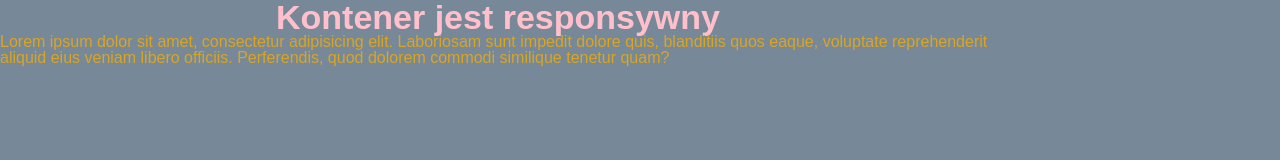
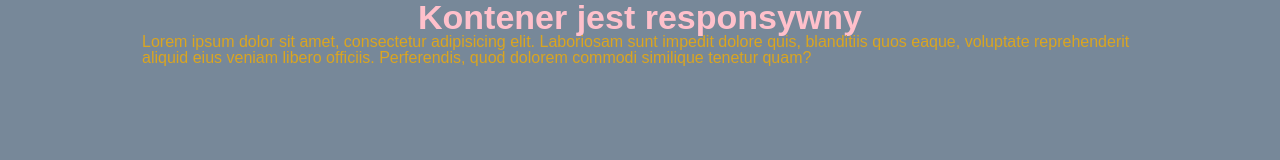
Before and after one commit to maciej00x/Rozszerzenie---Lekcja-5---Zaawansowany-CSS-RWD---Zadanie-1---Responsywny-kontener, a plain HTML site: page index.html in a window 1280 px wide. Drawn offline with Linux system fonts and the light colour scheme.

Commit message:
poprawka

```diff
--- a/styles.css
+++ b/styles.css
@@ -17,6 +17,7 @@ body {
 
 .container {
   width: 94%;
+  margin: 0 auto;
 }
 
 .header-style {
@@ -28,7 +29,7 @@ body {
 
 /* mobile */
 
-@media (min-width: 360px) and (max-width: 767px) {
+@media (min-width: 360px) {
   .container {
     width: 96%;
   }
@@ -36,7 +37,7 @@ body {
 
 /* tablet */
 
-@media (min-width: 768px) and (max-width: 1023px) {
+@media (min-width: 768px) {
   .container {
     width: 720px;
   }
```
